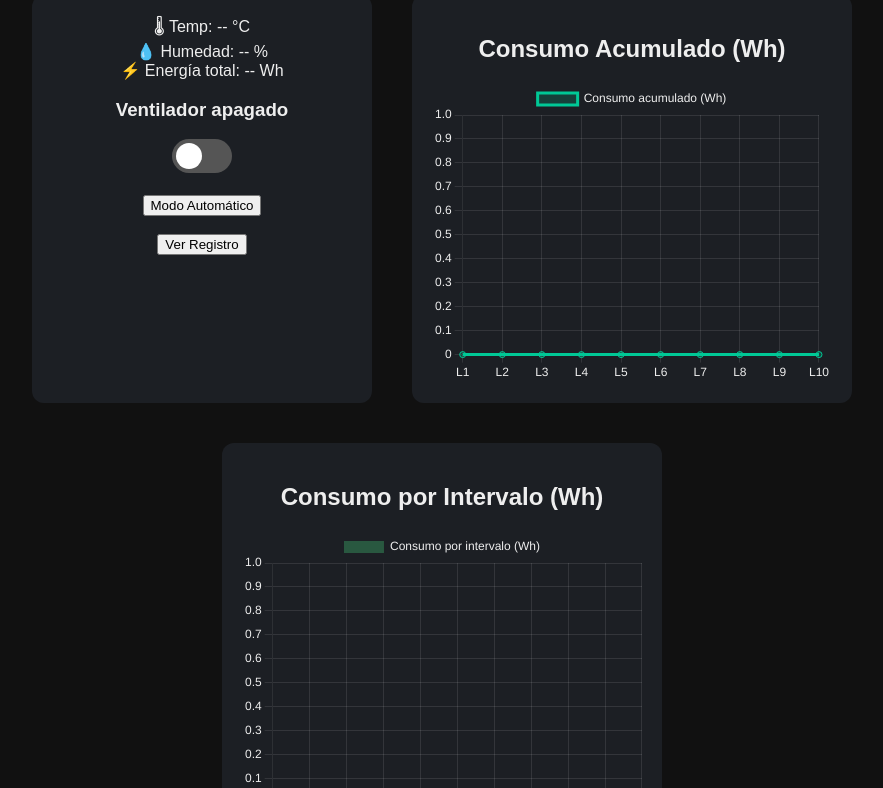
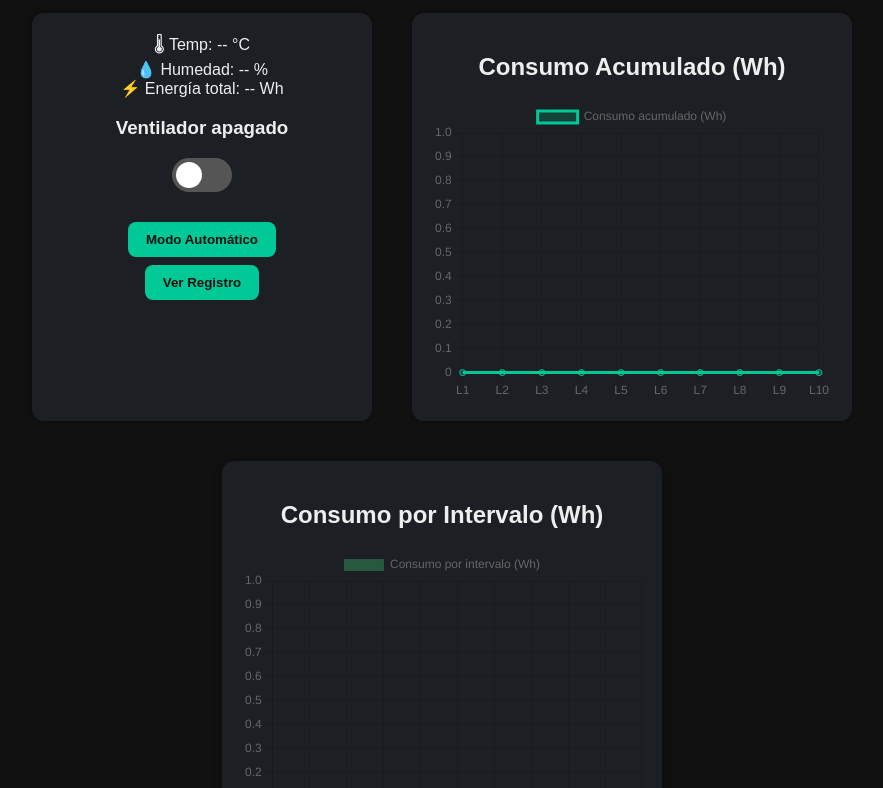
Before and after one commit to alejxndrxz/esp32-fan-control, a plain HTML site: page index.html in a window 1280 px wide. Shown: the part 95-883 px from the top of the page, without its empty margins (198-1081 px from the left). Drawn offline with nearby package versions, Linux system fonts and the light colour scheme; no server answers.

Commit message:
Update index.html

```diff
--- a/index.html
+++ b/index.html
@@ -7,44 +7,59 @@
 <title>Control Ventilador ESP32</title>
 
 <style>
-body {
-    background:#111;
-    color:#eee;
-    font-family:Arial;
-    text-align:center;
+body { background:#111; color:#eee; font-family:Arial; text-align:center; margin:0; padding:20px; }
+
+.main-container {
+    display: flex;
+    justify-content: center;
+    flex-wrap: wrap;
+    gap: 20px;
 }
-.main-container {
-    display:flex;
-    justify-content:center;
-    flex-wrap:wrap;
-    gap:20px;
-}
+
 .card, .chart-area {
     background:#1c1f24;
     padding:20px;
     border-radius:12px;
     margin:10px;
+    box-shadow:0 0 10px rgba(0,0,0,0.35);
 }
-.chart-area { min-width:400px; max-width:450px; }
-.card { min-width:300px; }
 
+.chart-area { min-width: 400px; max-width: 450px; }
+.card { min-width: 300px; }
+
+h1 {
+    margin-bottom: 20px;
+    color:#00c896;
+    text-shadow: 0 0 8px #00c896;
+}
+
+/* Switch */
 .switch { width:60px; height:34px; position:relative; display:inline-block; }
 .switch input { display:none; }
 .slider {
     background:#555; position:absolute; cursor:pointer;
-    top:0; left:0; right:0; bottom:0;
-    transition:.4s; border-radius:34px;
+    top:0; left:0; right:0; bottom:0; transition:.4s;
+    border-radius:34px;
 }
 .slider:before {
-    content:""; position:absolute;
-    height:26px; width:26px;
-    left:4px; bottom:4px;
-    background:white;
-    border-radius:50%;
+    content:""; position:absolute; height:26px; width:26px;
+    left:4px; bottom:4px; background:white; border-radius:50%;
     transition:.4s;
 }
 input:checked + .slider { background:#00c896; }
 input:checked + .slider:before { transform:translateX(26px); }
+
+button {
+    background:#00c896;
+    border:none;
+    padding:10px 18px;
+    border-radius:8px;
+    cursor:pointer;
+    margin-top:8px;
+    font-weight:bold;
+    color:#111;
+}
+button:hover { background:#1ce3b8; }
 </style>
 </head>
 
@@ -52,15 +67,9 @@ input:checked + .slider:before { transform:translateX(26px); }
 
 <h1>ESP32 FAN CONTROL</h1>
 
-<!-- CONFIGURACIÓN: PON AQUÍ LA IP DE TU ESP32 -->
-<script>
-// 🔥 IMPORTANTE: CAMBIA ESTA IP POR LA QUE MUESTRA TU ESP32 EN EL SERIAL
-const ESP32_IP = "http://192.168.0.14";
-</script>
-
 <div class="main-container">
 
-    <!-- PRIMERO EL PANEL (lo que pediste) -->
+    <!-- PANEL DE CONTROL -->
     <div class="card">
         <div>🌡 Temp: <span id="temp">--</span> °C</div>
         <div>💧 Humedad: <span id="hum">--</span> %</div>
@@ -75,16 +84,17 @@ const ESP32_IP = "http://192.168.0.14";
 
         <br><br>
         <button onclick="autoMode()">Modo Automático</button>
-        <br><br>
+        <br>
         <button onclick="verLog()">Ver Registro</button>
     </div>
 
-    <!-- DESPUÉS LAS GRÁFICAS -->
+    <!-- GRÁFICA 1 -->
     <div class="chart-area">
         <h2>Consumo Acumulado (Wh)</h2>
         <canvas id="energyChart" width="400" height="300"></canvas>
     </div>
 
+    <!-- GRÁFICA 2 -->
     <div class="chart-area">
         <h2>Consumo por Intervalo (Wh)</h2>
         <canvas id="energyDeltaChart" width="400" height="300"></canvas>
@@ -93,6 +103,8 @@ const ESP32_IP = "http://192.168.0.14";
 </div>
 
 <script>
+const ESP_IP = "http://192.168.0.21";  // ← IP REAL DEL ESP32
+
 let energyChart;
 let energyDeltaChart;
 const CHART_LABELS = [...Array(10).keys()].map(n => "L" + (n + 1));
@@ -111,13 +123,7 @@ function initChart() {
                 tension: 0.4
             }]
         },
-        options: {
-            scales: {
-                y: { beginAtZero: true, ticks:{color:"#eee"}, grid:{color:"rgba(255,255,255,0.1)"} },
-                x: { ticks:{color:"#eee"}, grid:{color:"rgba(255,255,255,0.1)"} }
-            },
-            plugins:{ legend:{ labels:{ color:"#eee" }}}
-        }
+        options: { scales: { y: { beginAtZero: true } } }
     });
 
     const ctx2 = document.getElementById("energyDeltaChart").getContext("2d");
@@ -128,23 +134,17 @@ function initChart() {
             datasets: [{
                 label: "Consumo por intervalo (Wh)",
                 data: Array(10).fill(0),
-                borderColor: "#4ade80",
-                backgroundColor: "rgba(74, 222, 128, 0.3)"
+                backgroundColor: "rgba(74,222,128,0.3)",
+                borderColor: "#4ade80"
             }]
         },
-        options: {
-            scales: {
-                y: { beginAtZero:true, ticks:{color:"#eee"}, grid:{color:"rgba(255,255,255,0.1)"} },
-                x: { ticks:{color:"#eee"}, grid:{color:"rgba(255,255,255,0.1)"} }
-            },
-            plugins:{ legend:{ labels:{ color:"#eee" }}}
-        }
+        options: { scales: { y: { beginAtZero: true } } }
     });
 }
 
 async function fetchData() {
     try {
-        const r = await fetch(`${ESP32_IP}/data`);
+        const r = await fetch(ESP_IP + "/data");
         const d = await r.json();
 
         document.getElementById("temp").innerText   = d.temperature;
@@ -168,23 +168,23 @@ async function fetchData() {
         energyDeltaChart.update();
 
     } catch (e) {
-        console.log("Error consultando ESP32:", e);
+        console.error("Error obteniendo datos del ESP32:", e);
     }
 }
 
 document.getElementById("toggleSwitch").addEventListener("change", async (e) => {
     const state = e.target.checked ? "on" : "off";
-    await fetch(`${ESP32_IP}/fan?state=${state}`);
+    await fetch(ESP_IP + "/fan?state=" + state);
     fetchData();
 });
 
 async function autoMode() {
-    await fetch(`${ESP32_IP}/auto`);
+    await fetch(ESP_IP + "/auto");
     fetchData();
 }
 
 async function verLog() {
-    const r = await fetch(`${ESP32_IP}/log`);
+    const r = await fetch(ESP_IP + "/log");
     alert(await r.text());
 }
 
```
